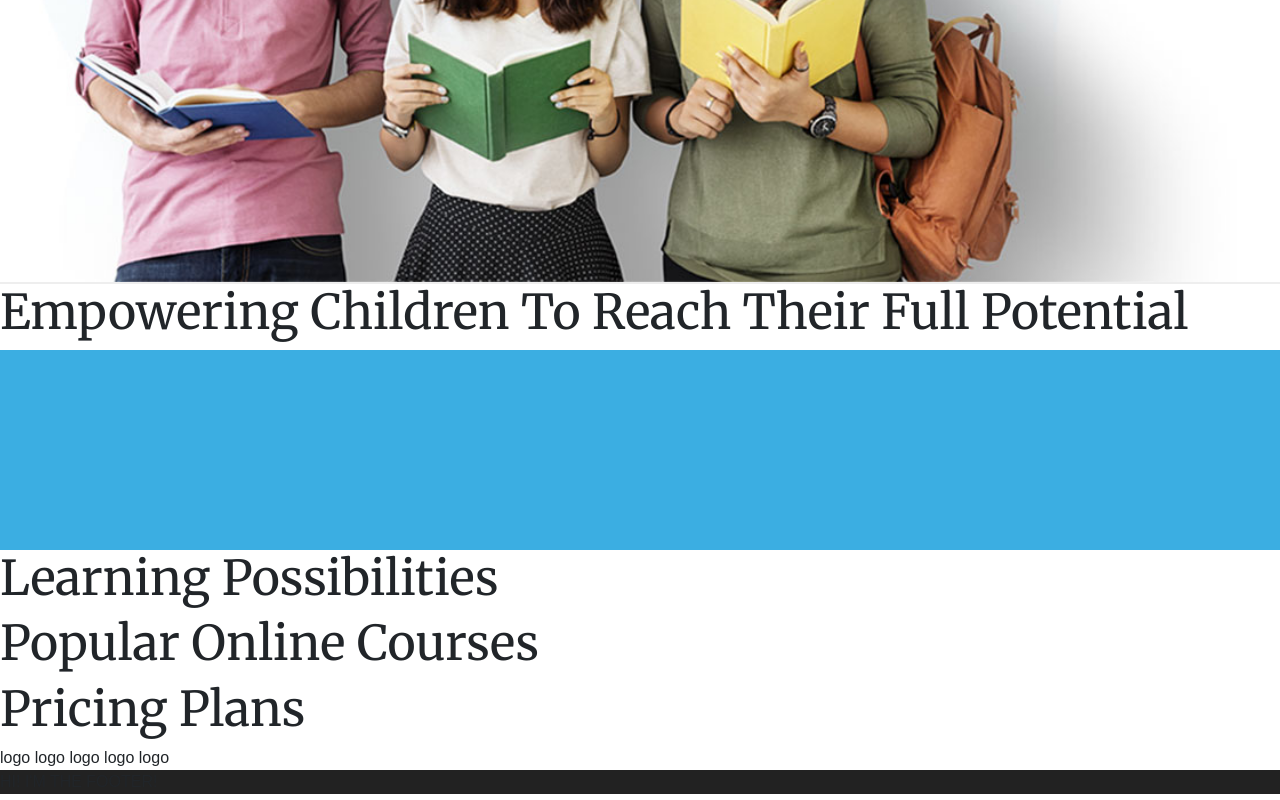
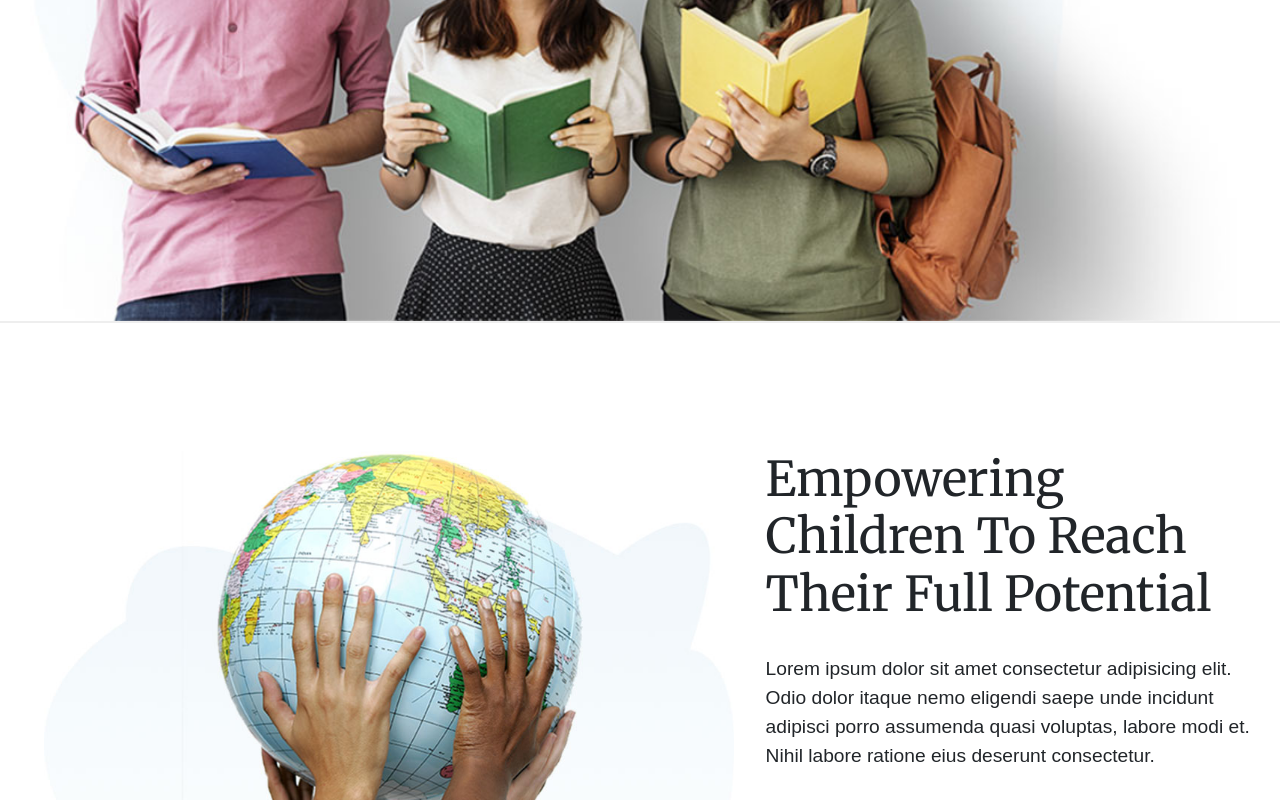
Before and after one commit to carloeusebi/proj-html-vuejs, a Vue app: page / in a window 1280 px wide. Shown: the part 2000-2800 px from the top of the page. Built offline with nearby package versions, Linux system fonts and the light colour scheme.

Commit message:
Completed potential section

```diff
--- a/src/assets/sass/index.scss
+++ b/src/assets/sass/index.scss
@@ -21,6 +21,11 @@ a {
 	text-decoration: none;
 }
 
+img {
+	max-width: 100%;
+	display: block;
+}
+
 h1 {
 	font-size: 72px;
 	font-weight: bolder;
@@ -32,6 +37,11 @@ h2 {
 	text-transform: capitalize;
 	font-family: $font-primary;
 	font-size: 48px;
+	margin-bottom: 2rem;
+}
+
+p {
+	font-size: 1.2rem;
 }
 
 .blue-text {
--- a/src/components/main/MainContentPotential.vue
+++ b/src/components/main/MainContentPotential.vue
@@ -3,7 +3,62 @@ export default {};
 </script>
 
 <template>
-	<h2>Empowering children to reach their full potential</h2>
+	<div class="container">
+		<section id="potential">
+			<div class="grid">
+				<div class="left-column">
+					<img
+						src="@/assets/img/h5-img-2.jpg"
+						alt="People holding a globe" />
+				</div>
+				<div class="right-column">
+					<h2>Empowering children to reach their full potential</h2>
+					<p>
+						Lorem ipsum dolor sit amet consectetur adipisicing elit. Odio dolor itaque nemo eligendi saepe unde incidunt
+						adipisci porro assumenda quasi voluptas, labore modi et. Nihil labore ratione eius deserunt consectetur.
+					</p>
+					<div class="grid">
+						<div class="left-column blue-text">
+							<div class="number">168</div>
+							<div class="description">User Stories</div>
+						</div>
+						<div class="right-column blue-text">
+							<div class="number">347</div>
+							<div class="description">Events</div>
+						</div>
+					</div>
+				</div>
+			</div>
+		</section>
+	</div>
 </template>
 
-<style scoped></style>
+<style lang="scss" scoped>
+@use '@/assets/sass/index' as *;
+
+#potential {
+	margin-top: 8rem;
+}
+
+img {
+	padding: 0 2rem;
+}
+.grid {
+	display: grid;
+	grid-template-columns: 60% 40%;
+}
+
+.number,
+.description {
+	font-family: $font-primary;
+	font-weight: 500;
+}
+
+.number {
+	font-size: 4rem;
+}
+
+.description {
+	font-size: 1.1rem;
+}
+</style>
```
